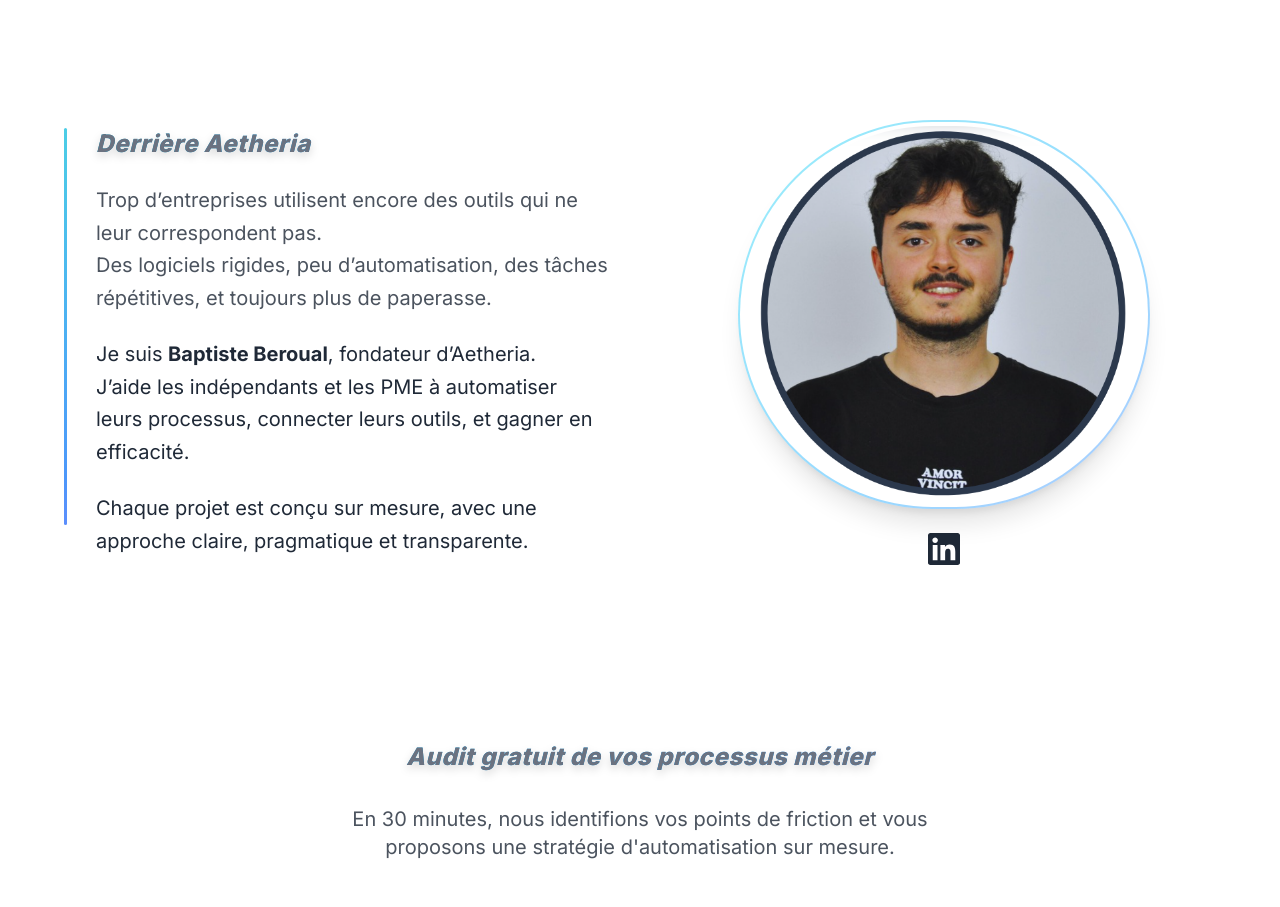
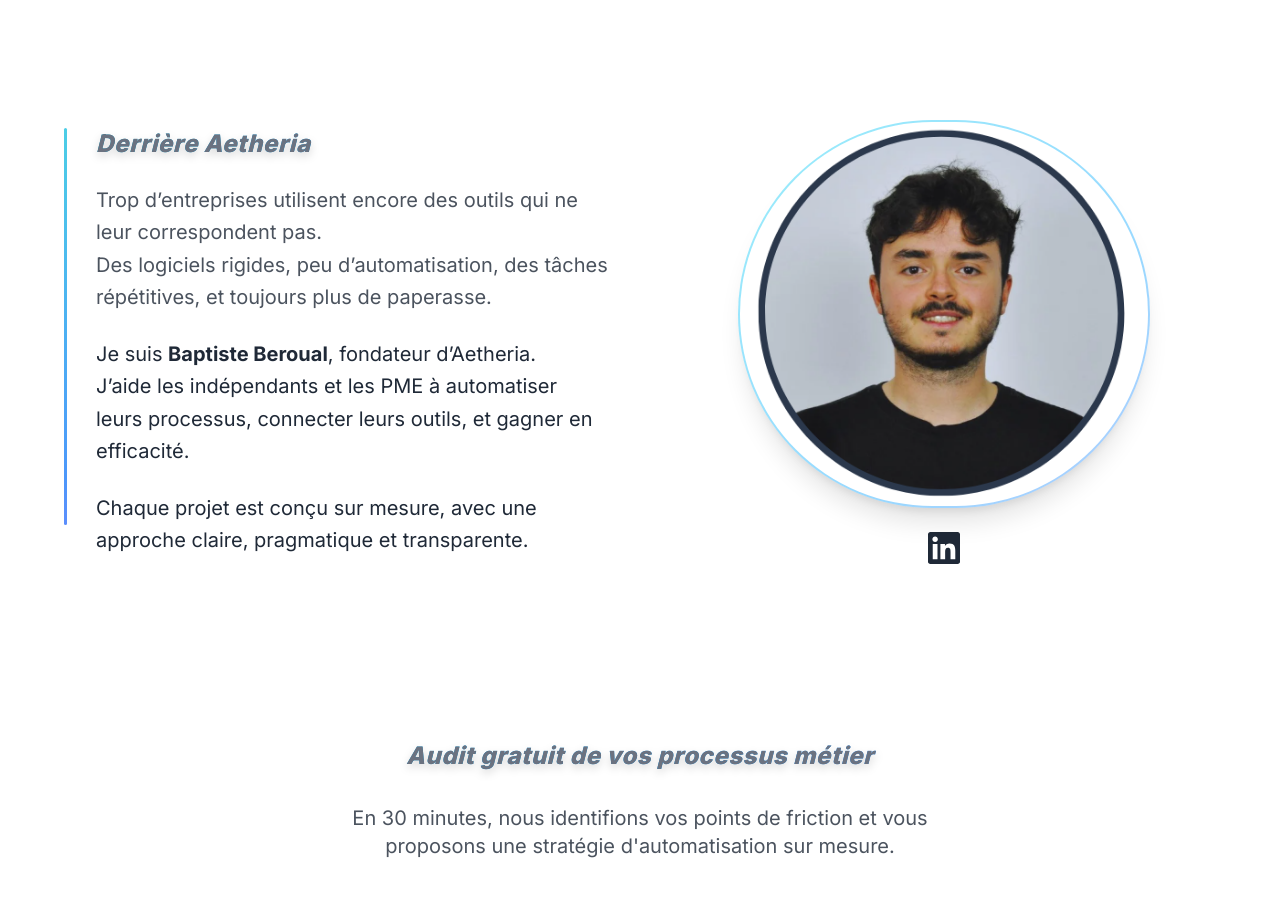
Before and after one commit to onlybaptiste54/agenceAetheria, a Next.js app: page / in a window 1280 px wide. Shown: the part 3780-4687 px from the top of the page. Built offline with nearby package versions, Linux system fonts and the light colour scheme.

Commit message:
Correction placement image section apropos

```diff
--- a/src/app/Components/APropos.js
+++ b/src/app/Components/APropos.js
@@ -39,7 +39,7 @@ export default function Apropos() {
           <div className="relative z-10 p-[2px] rounded-full bg-gradient-to-br from-cyan-400/40 to-blue-500/40 shadow-xl">
             <div className="rounded-full bg-[var(--color-bg)] p-1">
               <Image
-                src="/baptisteImage.png"
+                src="/photoDeMoi.png"
                 alt="Baptiste Beroual"
                 width={400}
                 height={400}
```
Also changed, not shown: public/photoDeMoi.png (added).
